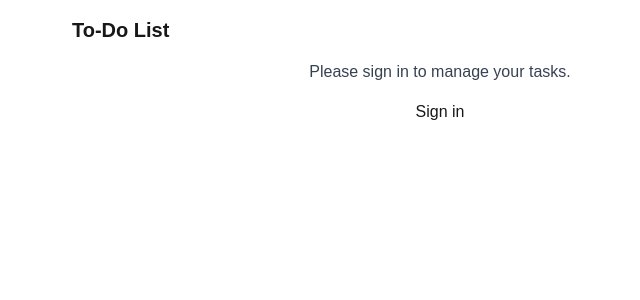
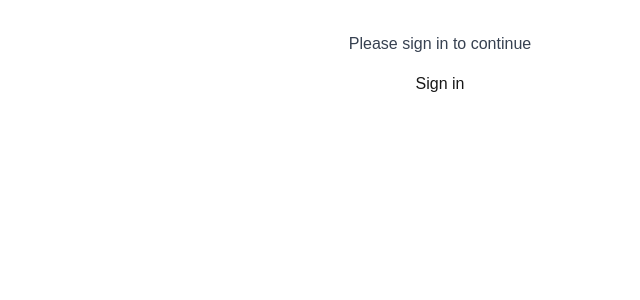
Before and after one commit to Tawhid03/ai-todo-convex, a Next.js app: page / in a window 1280 px wide. Shown: the top 300 px of the page, without its empty margins (200-840 px from the left). Built offline with nearby package versions, Linux system fonts and the light colour scheme; no server answers.

Commit message:
Update package.json with necessary changes

```diff
--- a/src/app/page.js
+++ b/src/app/page.js
@@ -1,6 +1,6 @@
 "use client";
 
-import { Authenticated, Unauthenticated } from "convex/react";
+import { AuthLoading, Authenticated, Unauthenticated } from "convex/react";
 import { SignInButton, UserButton } from "@clerk/nextjs";
 import { NewToDoForm } from "./_component/new-todo-form";
 import ToDoList from "./_component/to-do-list";
@@ -8,7 +8,7 @@ import ToDoList from "./_component/to-do-list";
 export default function Home() {
   return (
     <div className="max-w-screen-md mx-auto p-4 space-y-4">
-      <h1 className="text-xl font-bold">To-Do List</h1>
+      <h1 className="text-xl font-bold"></h1>
 
       {/* Authenticated View */}
       <Authenticated>
@@ -22,10 +22,13 @@ export default function Home() {
       {/* Unauthenticated View */}
       <Unauthenticated>
         <div className="text-center space-y-4">
-          <p className="text-gray-700">Please sign in to manage your tasks.</p>
+          <p className="text-gray-700">Please sign in to continue</p>
           <SignInButton />
         </div>
       </Unauthenticated>
+      <AuthLoading>
+        loading...
+      </AuthLoading>
     </div>
   );
 }
```
